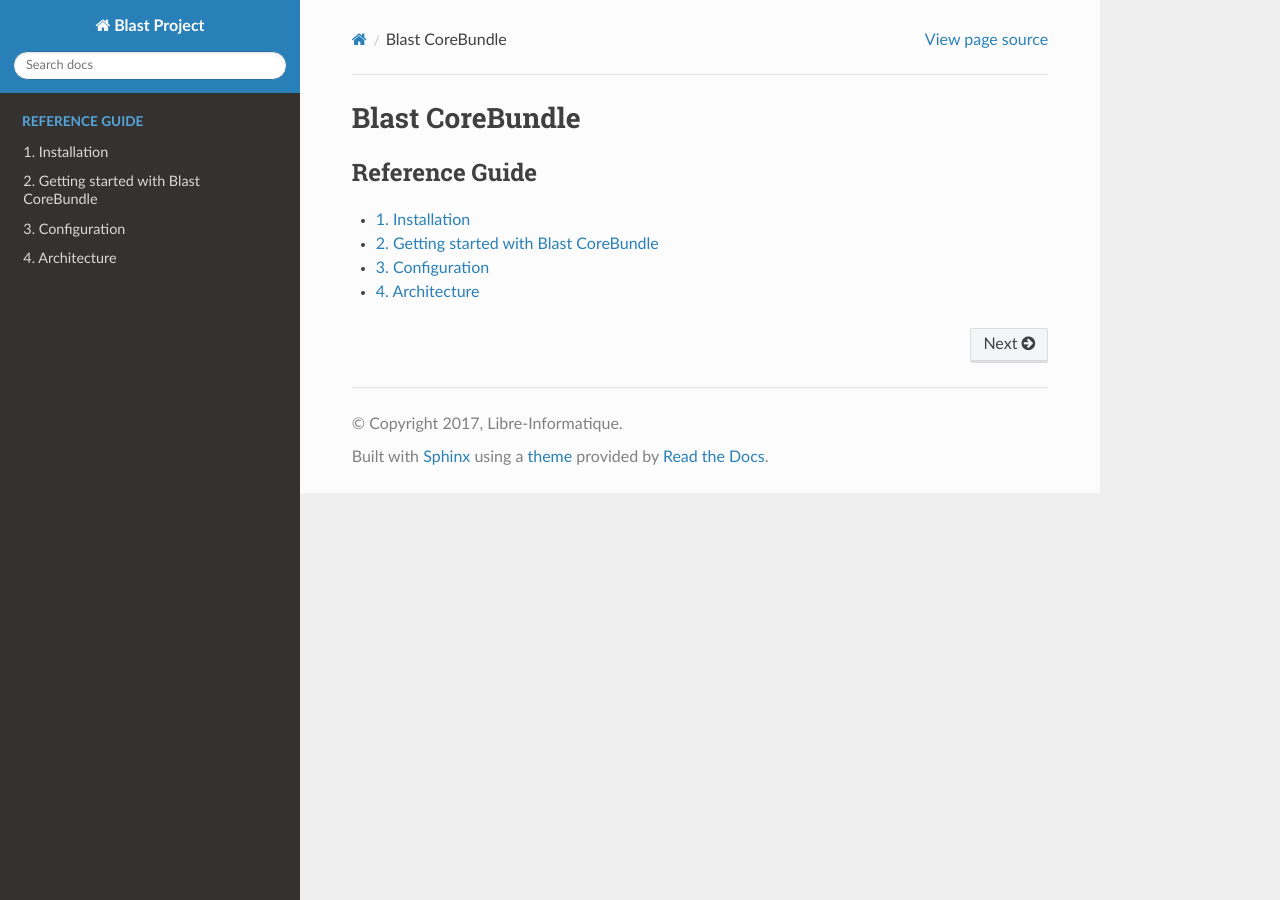
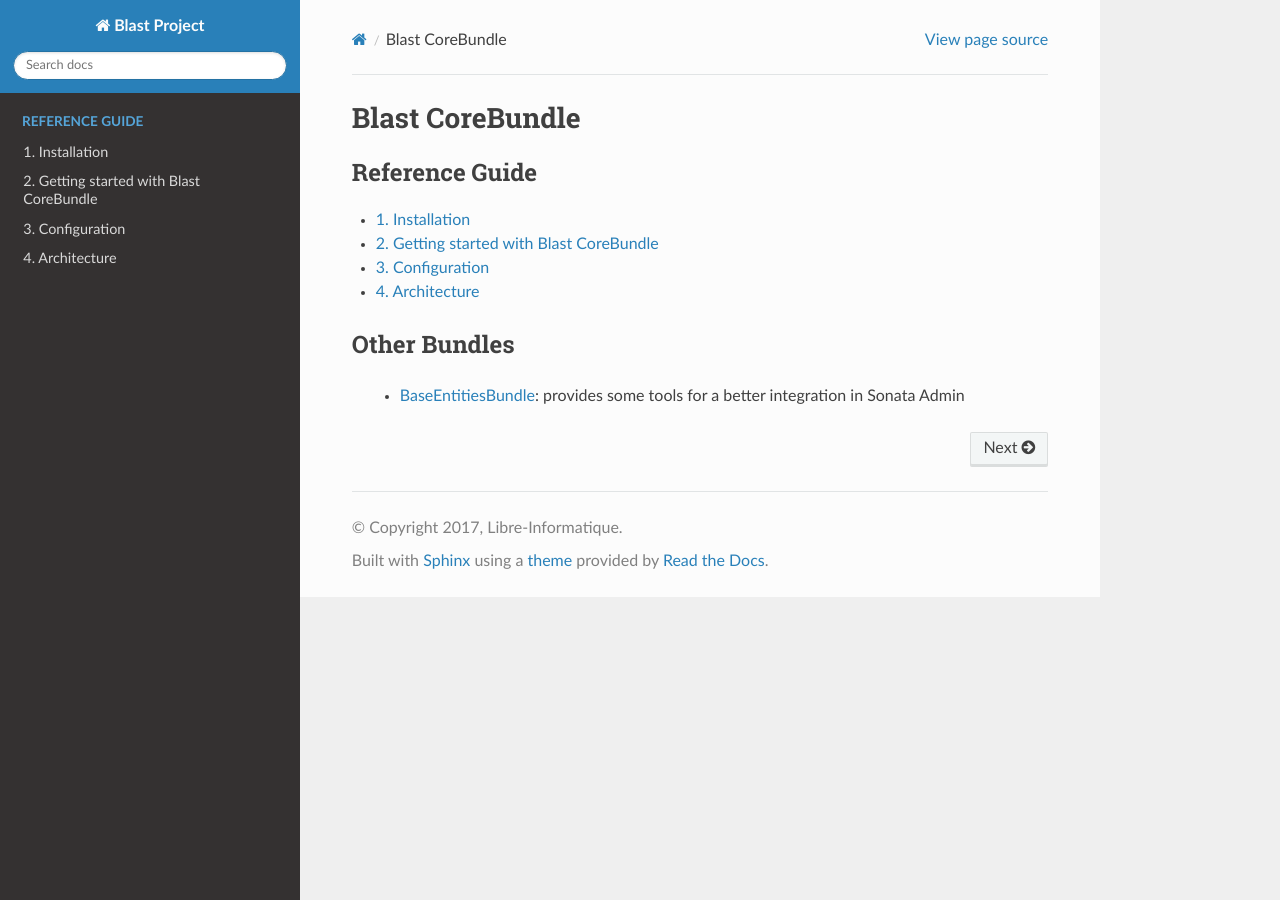
Before and after one commit to blast-project/CoreBundle, a Sphinx documentation site: the page built from Resources/doc/index.rst, in a window 1280 px wide. Built offline with Sphinx 7.4.7 and the Read the Docs theme 2.0.0, drawn with Linux system fonts in a browser that asks for light colours.

Commit message:
[doc] updated documentation (test with a link to another bundle)

```diff
--- a/Resources/doc/conf.py
+++ b/Resources/doc/conf.py
@@ -4,11 +4,13 @@
 import sphinx_rtd_theme
 
 
-extensions = ['sphinx.ext.intersphinx',
+extensions = [
+    'sphinx.ext.intersphinx',
     'sphinx.ext.autodoc',
     'sphinx.ext.todo',
     'sphinx.ext.coverage',
-    'sphinx.ext.ifconfig']
+    'sphinx.ext.ifconfig'
+]
 
 
 templates_path = ['_templates']
--- a/Resources/doc/index.rst
+++ b/Resources/doc/index.rst
@@ -1,3 +1,4 @@
+================
 Blast CoreBundle
 ================
 
@@ -12,3 +13,10 @@
    reference/getting_started
    reference/configuration
    reference/architecture
+
+
+
+Other Bundles
+================
+
+ * `BaseEntitiesBundle <http://docs.blast-project.io/projects/baseentitiesbundle/en/latest/index.html>`_: provides some tools for a better integration in Sonata Admin
```
